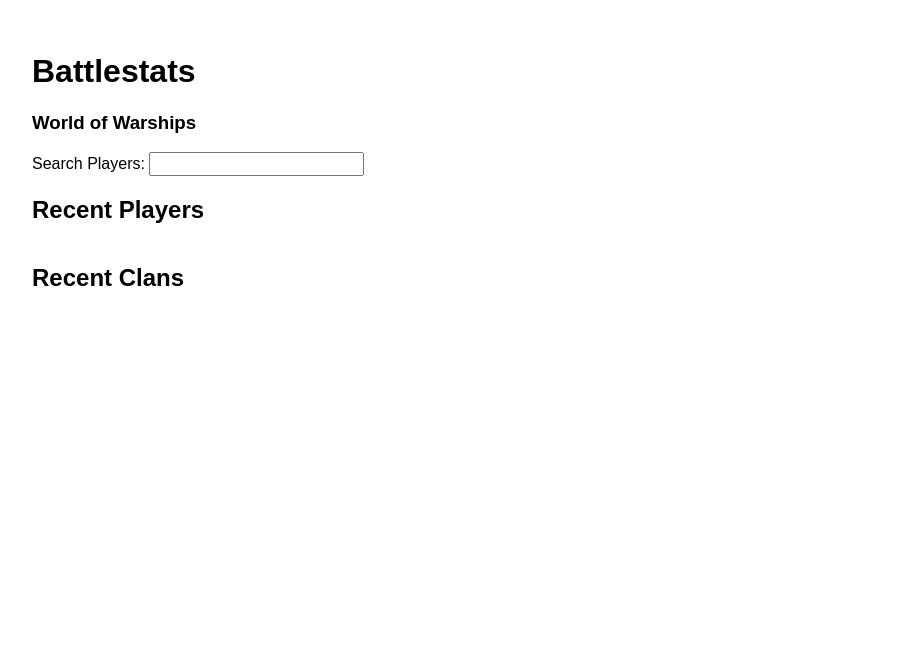
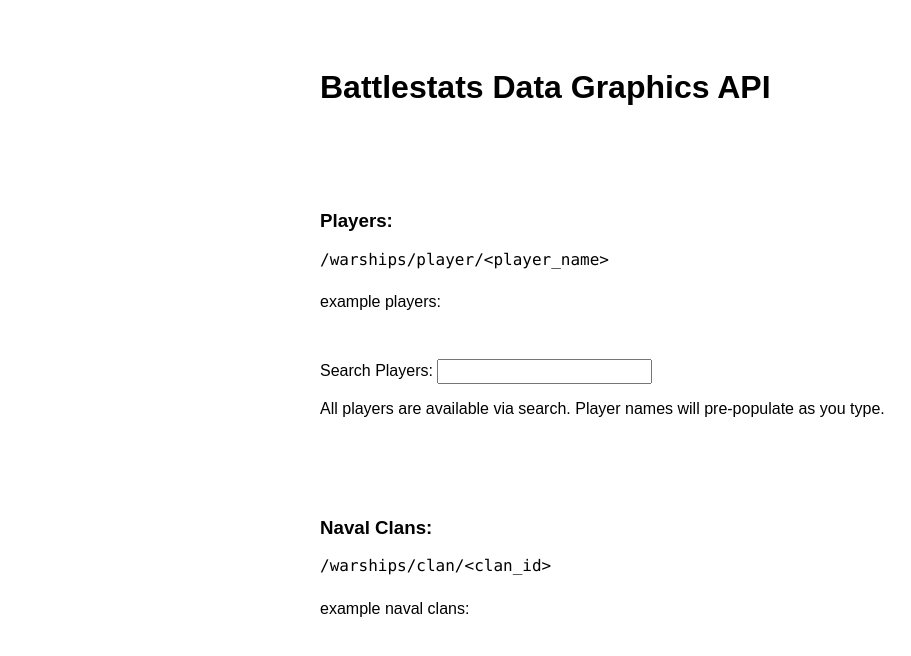
Before and after one commit to august-schlubach/battlestats, a Django app: page / in a window 1280 px wide. Shown: the top 656 px of the page, without its empty margins (16-927 px from the left). Run offline with Django 5.2, Linux system fonts and the light colour scheme; data that the repository does not hold is empty; some libraries are stand-ins or nearby versions.

Commit message:
light style changes

```diff
--- a/templates/splash.html
+++ b/templates/splash.html
@@ -9,29 +9,38 @@
 {% endblock %}
 
 {% block content %}
-<div class="mw9 center ph2-ns">
+
+<section class="mw5 mw7-ns center pa3 ph5-ns">
+
+  <div class="mw9 center ph2-ns">
   <div class="cf ph2-ns">
     <div class="fl w-100 pa0">
       <div>
-        <h1>Battlestats</h1>
+        <h1>Battlestats Data Graphics API</h1>
       </div>
-      <div>
-        <h3>World of Warships</h3>
+
+      <div class="fl w-100 pt5">
+        <h3>Players:</h3>
+	<p class="code">/warships/player/&lt;player_name&gt;</p>
+	<p class="pt2">example players:</p>
+          {% for player in context.players %}<a href="{% url 'player' player.name %}">{{ player.name }}</a> &#9737; {% endfor %}
       </div>
-      <div class="ui-widget">
+
+      <p class="fl w-100 pt3">
         <label for="player_query">Search Players: </label>
         <input id="player_query">
-      </div>
+      </p>
+      <p>All players are available via search. Player names will pre-populate as you type.</p>
 
-      <div class="fl w-100 pa0">
-        <h2>Recent Players</h2>
-          {% for player in context.players %}<a href="{% url 'player' player.name %}">{{ player.name }}</a> {% endfor %}
-      </div>
-      <div class="fl w-100 pa0">
-        <h2>Recent Clans</h2>
-          {% for clan in context.clans %}<a href="{% url 'clan' clan.clan_id %}">{{ clan.name }}</a> {% endfor %}
+      <div class="fl w-100 pt5">
+        <h3>Naval Clans:</h3>
+	<p class="code">/warships/clan/&lt;clan_id&gt;</p>
+	<p class="pt2"> example naval clans:</p>
+          {% for clan in context.clans %}<a href="{% url 'clan' clan.clan_id %}">{{ clan.name }}</a> &#9737; {% endfor %}
       </div>
     </div>
   </div>
 </div>
-{% endblock %}
+
+</section>
+  {% endblock %}
```
Also changed, not shown: templates/clan.html (+6 -4 lines), templates/player.html (+4 -5 lines).
